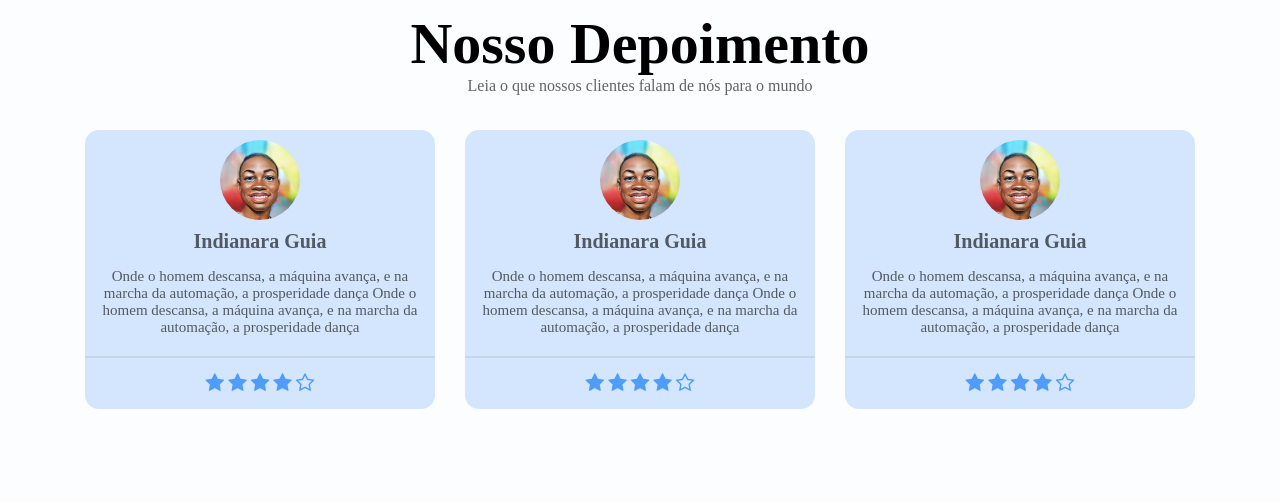
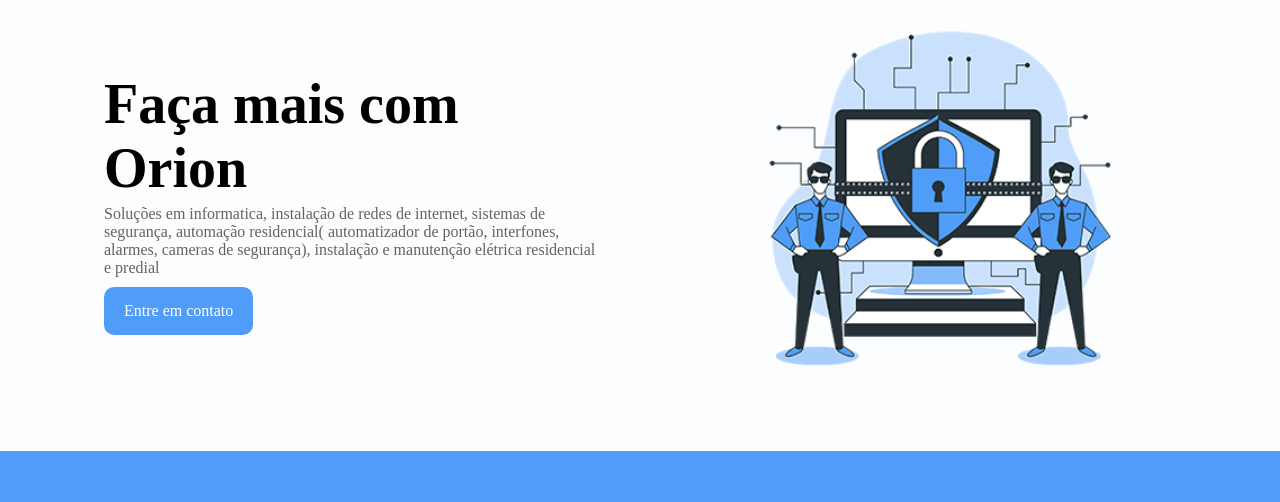
Before and after one commit to WillyansGuia/Site-Orion, a plain HTML site: page Orion/index.html in a window 1280 px wide. Shown: the part 2050-2552 px from the top of the page. Drawn offline with Linux system fonts and the light colour scheme.

Commit message:
Update index.html

```diff
--- a/Orion/index.html
+++ b/Orion/index.html
@@ -81,82 +81,6 @@
             <!--fim do container-->
           </section>
             <!--fim do faca mais 2-->
-            <!--depoimentos-->
-          <section class="depoimentos">
-            <div class="container">
-              <h3>Nosso Depoimento</h3>
-              <p>Leia o que nossos clientes falam de nós para o mundo</p>
-              <div class="cards">
-                <!--card item 1 -->
-                <div class="cards-item">
-                  <img src="img/me.jpg" alt="foto">
-                  <p class="nome-user">Indianara Guia</p>
-                  <p class="depoimento-user">Onde o homem descansa, a máquina avança, e na marcha da automação, a prosperidade dança
-                    Onde o homem descansa, a máquina avança, e na marcha da automação, a prosperidade dança
-                  </p>
-                  <div class="estrelas">
-                    <i class="fa fa-star" aria-hidden="true"></i>
-                    <i class="fa fa-star" aria-hidden="true"></i>
-                    <i class="fa fa-star" aria-hidden="true"></i>
-                    <i class="fa fa-star" aria-hidden="true"></i>
-                    <i class="fa fa-star-o" aria-hidden="true"></i>
-                  </div>
-                </div>
-                <!-- fim do card item 2 -->
-
-                <div class="cards-item">
-                  <img src="img/me.jpg" alt="foto">
-                  <p class="nome-user">Indianara Guia</p>
-                  <p class="depoimento-user">Onde o homem descansa, a máquina avança, e na marcha da automação, a prosperidade dança
-                    Onde o homem descansa, a máquina avança, e na marcha da automação, a prosperidade dança
-                  </p>
-                  <div class="estrelas">
-                    <i class="fa fa-star" aria-hidden="true"></i>
-                    <i class="fa fa-star" aria-hidden="true"></i>
-                    <i class="fa fa-star" aria-hidden="true"></i>
-                    <i class="fa fa-star" aria-hidden="true"></i>
-                    <i class="fa fa-star-o" aria-hidden="true"></i>
-                  </div>
-                </div>
-                <!-- fim do card item 2 -->
-
-                    <!--card item 3 -->
-                <div class="cards-item">
-                  <img src="img/me.jpg" alt="foto">
-                  <p class="nome-user">Indianara Guia</p>
-                  <p class="depoimento-user">Onde o homem descansa, a máquina avança, e na marcha da automação, a prosperidade dança
-                    Onde o homem descansa, a máquina avança, e na marcha da automação, a prosperidade dança
-                  </p>
-                  <div class="estrelas">
-                    <i class="fa fa-star" aria-hidden="true"></i>
-                    <i class="fa fa-star" aria-hidden="true"></i>
-                    <i class="fa fa-star" aria-hidden="true"></i>
-                    <i class="fa fa-star" aria-hidden="true"></i>
-                    <i class="fa fa-star-o" aria-hidden="true"></i>
-                  </div>
-                </div>
-                <!-- fim do card item 3 -->
-              </div>
-            </div>
-          </section>
-            <!--fim do depoimentos-->
-
-            <!--inicio clientes-->
-            <section class="clientes">
-              <div class="container">
-                <h3>Nossos Clientes</h3>
-                <p>
-                  Prestamos serviços para todo tipo de empresa ou projeto, olhe alguns dos nossos clientes.
-                </p>
-                <div class="cards-item">
-                  <img src="img/apple.png" alt="apple">
-                  <img src="img/microsoft.png" alt="microsoft">
-                  <img src="img/slack.png" alt="slack">
-                  <img src="img/google.png" alt="google">
-                </div>
-              </div>
-            </section>
-            <!--fim clientes-->
 
              <!--faca mais-->
           <section class="faca-mais">
```
